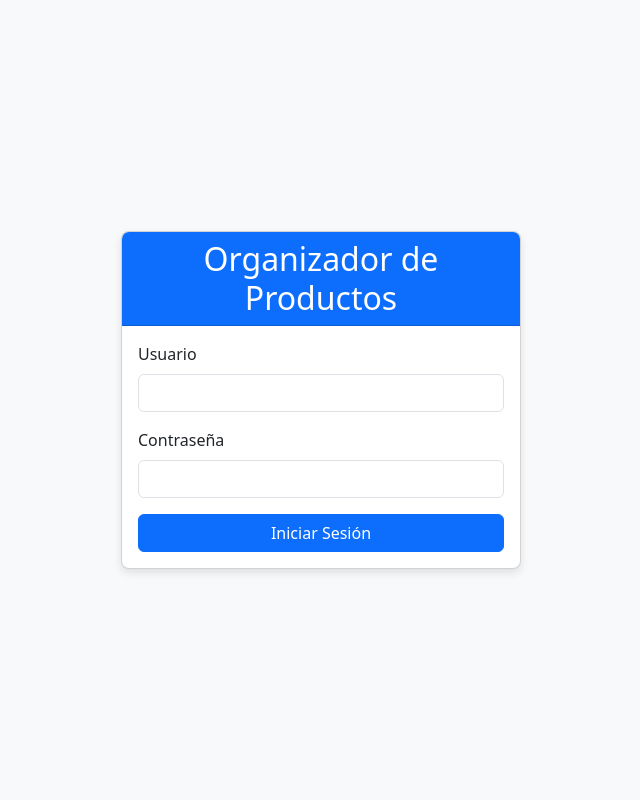
After one commit to rtufino/ubicus, a Flask app: page /login in a window 1280 px wide. The commit adds this page. Shown: the whole page, without its empty margins (319-959 px from the left). Run offline with Flask 3, Linux system fonts and the light colour scheme.

Commit message:
Implementado Login

```diff
--- a/app.py
+++ b/app.py
@@ -3,6 +3,8 @@ import csv
 import json
 from flask import Flask, render_template, request, jsonify, redirect, url_for, flash
 from flask_sqlalchemy import SQLAlchemy
+from flask_login import LoginManager, UserMixin, login_user, logout_user, login_required, current_user
+from werkzeug.security import generate_password_hash, check_password_hash
 from config import Config
 import sqlite3
 
@@ -13,7 +15,24 @@ app = Flask(__name__)
 app.config.from_object(Config)
 db = SQLAlchemy(app)
 
-# Model definition
+# Initialize Flask-Login
+login_manager = LoginManager()
+login_manager.init_app(app)
+login_manager.login_view = 'login'
+login_manager.login_message = 'Por favor inicie sesión para acceder a esta página.'
+
+# Model definitions
+class User(UserMixin, db.Model):
+    id = db.Column(db.Integer, primary_key=True)
+    username = db.Column(db.String(50), unique=True, nullable=False)
+    password_hash = db.Column(db.String(128), nullable=False)
+
+    def set_password(self, password):
+        self.password_hash = generate_password_hash(password)
+
+    def check_password(self, password):
+        return check_password_hash(self.password_hash, password)
+
 class Product(db.Model):
     id = db.Column(db.Integer, primary_key=True)
     sku = db.Column(db.String(50), unique=True, nullable=False)
@@ -30,16 +49,78 @@ class Product(db.Model):
             'row': self.row
         }
 
-# Create database tables
+@login_manager.user_loader
+def load_user(user_id):
+    return User.query.get(int(user_id))
+
+# Create database tables and default user
 def init_db():
     with app.app_context():
         db.create_all()
 
+        # Create default user if it doesn't exist
+        if not User.query.filter_by(username='vendedor').first():
+            default_user = User(username='vendedor')
+            default_user.set_password('password123')
+            db.session.add(default_user)
+            db.session.commit()
+            print("Default user 'vendedor' created with password 'password123'")
+
 # Initialize the database
 init_db()
 
-# Routes
+# Authentication routes
+@app.route('/login', methods=['GET', 'POST'])
+def login():
+    if current_user.is_authenticated:
+        return redirect(url_for('index'))
+
+    if request.method == 'POST':
+        username = request.form.get('username')
+        password = request.form.get('password')
+
+        user = User.query.filter_by(username=username).first()
+
+        if user and user.check_password(password):
+            login_user(user, remember=True)
+            next_page = request.args.get('next')
+            return redirect(next_page or url_for('index'))
+        else:
+            flash('Usuario o contraseña incorrectos', 'danger')
+
+    return render_template('login.html')
+
+@app.route('/logout')
+@login_required
+def logout():
+    logout_user()
+    return redirect(url_for('login'))
+
+@app.route('/change-password', methods=['GET', 'POST'])
+@login_required
+def change_password():
+    if request.method == 'POST':
+        current_password = request.form.get('current_password')
+        new_password = request.form.get('new_password')
+        confirm_password = request.form.get('confirm_password')
+
+        if not current_user.check_password(current_password):
+            flash('La contraseña actual es incorrecta', 'danger')
+        elif new_password != confirm_password:
+            flash('Las nuevas contraseñas no coinciden', 'danger')
+        elif len(new_password) < 6:
+            flash('La nueva contraseña debe tener al menos 6 caracteres', 'danger')
+        else:
+            current_user.set_password(new_password)
+            db.session.commit()
+            flash('Contraseña actualizada correctamente', 'success')
+            return redirect(url_for('index'))
+
+    return render_template('change_password.html')
+
+# Application routes
 @app.route('/')
+@login_required
 def index():
     return render_template('index.html')
 
@@ -59,15 +140,18 @@ def search():
         })
 
 @app.route('/products')
+@login_required
 def products():
     return render_template('products.html')
 
 @app.route('/api/products', methods=['GET'])
+@login_required
 def get_products():
     products = Product.query.all()
     return jsonify([product.to_dict() for product in products])
 
 @app.route('/api/products', methods=['POST'])
+@login_required
 def add_product():
     data = request.json
 
@@ -103,6 +187,7 @@ def add_product():
     return jsonify({'success': True, 'product': product.to_dict()})
 
 @app.route('/api/products/<int:id>', methods=['PUT'])
+@login_required
 def update_product(id):
     product = Product.query.get_or_404(id)
     data = request.json
@@ -137,6 +222,7 @@ def update_product(id):
     return jsonify({'success': True, 'product': product.to_dict()})
 
 @app.route('/api/products/<int:id>', methods=['DELETE'])
+@login_required
 def delete_product(id):
     product = Product.query.get_or_404(id)
 
@@ -146,6 +232,7 @@ def delete_product(id):
     return jsonify({'success': True})
 
 @app.route('/upload-csv', methods=['POST'])
+@login_required
 def upload_csv():
     if 'file' not in request.files:
         return jsonify({'success': False, 'message': 'No file part'}), 400
--- a/requirements.txt
+++ b/requirements.txt
@@ -1,3 +1,5 @@
 flask==3.1.0
 flask-sqlalchemy==3.1.1
 python-dotenv==1.1.0
+flask-login==0.6.3
+werkzeug==3.1.3
--- /dev/null
+++ b/templates/login.html
@@ -0,0 +1,65 @@
+<!DOCTYPE html>
+<html lang="es">
+<head>
+    <meta charset="UTF-8">
+    <meta name="viewport" content="width=device-width, initial-scale=1.0">
+    <title>Iniciar Sesión - Organizador de Productos</title>
+    <link href="https://cdn.jsdelivr.net/npm/bootstrap@5.3.0/dist/css/bootstrap.min.css" rel="stylesheet">
+    <link rel="stylesheet" href="{{ url_for('static', filename='css/style.css') }}">
+    <style>
+        body {
+            background-color: #f8f9fa;
+            display: flex;
+            align-items: center;
+            justify-content: center;
+            height: 100vh;
+            margin: 0;
+            padding: 0;
+        }
+        .login-container {
+            width: 100%;
+            max-width: 400px;
+        }
+        .card {
+            box-shadow: 0 4px 8px rgba(0, 0, 0, 0.1);
+        }
+    </style>
+</head>
+<body>
+    <div class="login-container">
+        {% with messages = get_flashed_messages(with_categories=true) %}
+            {% if messages %}
+                {% for category, message in messages %}
+                    <div class="alert alert-{{ category }} alert-dismissible fade show" role="alert">
+                        {{ message }}
+                        <button type="button" class="btn-close" data-bs-dismiss="alert" aria-label="Close"></button>
+                    </div>
+                {% endfor %}
+            {% endif %}
+        {% endwith %}
+
+        <div class="card">
+            <div class="card-header bg-primary text-white text-center">
+                <h2 class="mb-0">Organizador de Productos</h2>
+            </div>
+            <div class="card-body">
+                <form method="POST" action="{{ url_for('login') }}">
+                    <div class="mb-3">
+                        <label for="username" class="form-label">Usuario</label>
+                        <input type="text" class="form-control" id="username" name="username" required>
+                    </div>
+                    <div class="mb-3">
+                        <label for="password" class="form-label">Contraseña</label>
+                        <input type="password" class="form-control" id="password" name="password" required>
+                    </div>
+                    <div class="d-grid">
+                        <button type="submit" class="btn btn-primary">Iniciar Sesión</button>
+                    </div>
+                </form>
+            </div>
+        </div>
+    </div>
+
+    <script src="https://cdn.jsdelivr.net/npm/bootstrap@5.3.0/dist/js/bootstrap.bundle.min.js"></script>
+</body>
+</html>
--- a/templates/products.html
+++ b/templates/products.html
@@ -1,6 +1,6 @@
 {% extends 'base.html' %}
 
-{% block title %}Gestión de Productos - Organizador de Productos{% endblock %}
+{% block title %}Gestión de Productos - UBICUS{% endblock %}
 
 {% block content %}
 <div class="row mb-4">
```
Also changed, not shown: templates/base.html (+33 -4 lines), templates/change_password.html (added, +35 -0 lines).
